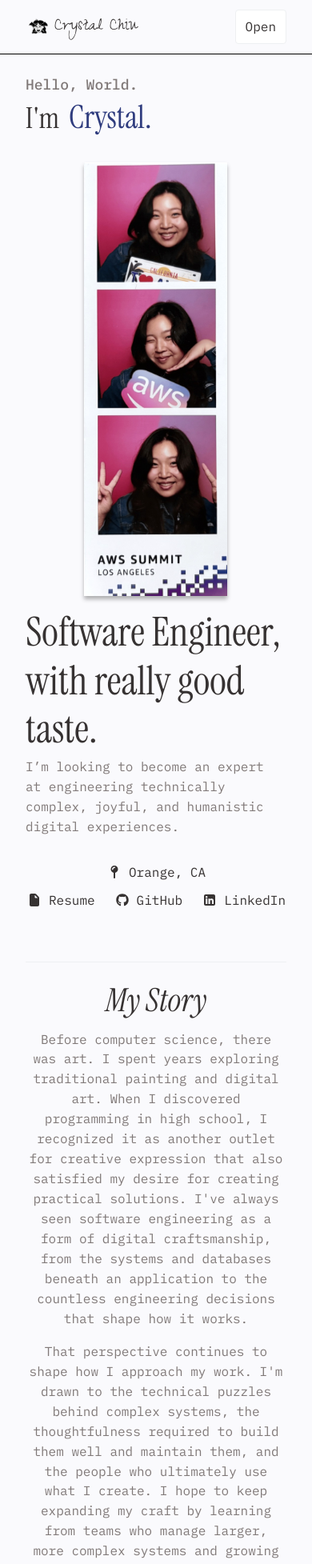
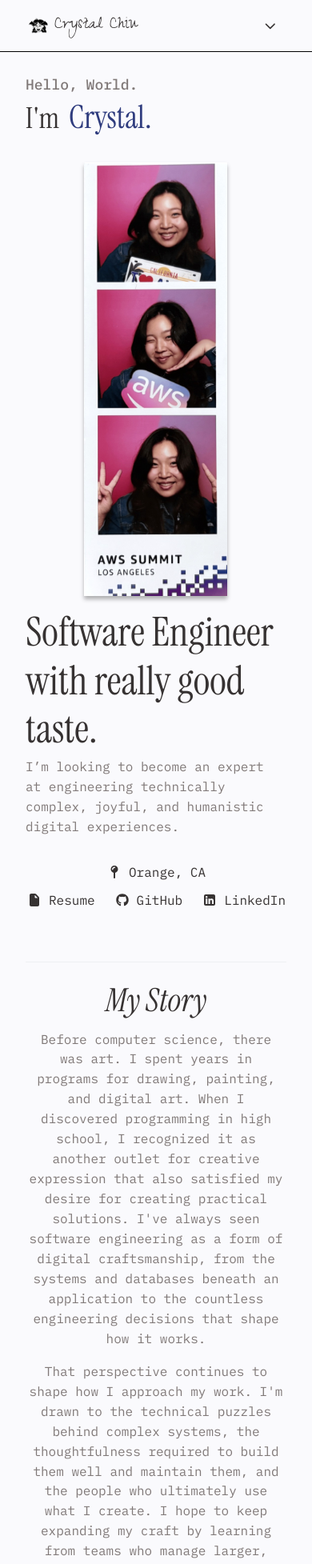
Before and after one commit to CrystalChiu/portfolio, a React (Vite) app: page / in a window 390 px wide. Shown: the top 1955 px of the page at 80% size. Built offline with nearby package versions, Linux system fonts and the light colour scheme.

Commit message:
scroll behavior bugfix, navbar toggle improvement

```diff
--- a/src/components/layout/Navbar.module.css
+++ b/src/components/layout/Navbar.module.css
@@ -84,13 +84,23 @@
 
 .menuToggle {
   display: none;
-  padding: var(--space-8) var(--space-12);
-  border: 1px solid var(--color-divider);
-  border-radius: 4px;
-  background: var(--color-surface);
+  align-items: center;
+  justify-content: center;
+  width: 40px;
+  height: 40px;
+  padding: 0;
   color: var(--color-text-primary);
-  font: inherit;
+  font-size: 14px;
   cursor: pointer;
+  transition: transform 180ms ease, color 160ms ease;
+}
+
+.menuToggle:hover {
+  color: var(--color-primary);
+}
+
+.menuToggleOpen {
+  transform: rotate(180deg);
 }
 
 @media (max-width: 720px) {
@@ -103,8 +113,6 @@
 
   .menuToggle {
     display: inline-flex;
-    align-items: center;
-    justify-content: center;
   }
 
   .links {
--- a/src/components/layout/Navbar.tsx
+++ b/src/components/layout/Navbar.tsx
@@ -4,6 +4,8 @@ import { useEffect, useState } from "react";
 import { Link, useLocation } from "react-router";
 import styles from "./Navbar.module.css";
 import SeasonalPortrait from "../accents/SeasonalPortrait";
+import { FontAwesomeIcon } from "@fortawesome/react-fontawesome";
+import { faChevronDown } from "@fortawesome/free-solid-svg-icons";
 
 const DESKTOP_NAVBAR_HEIGHT = 72;
 
@@ -18,7 +20,7 @@ const navItems = [
 export default function Navbar() {
     const [menuOpen, setMenuOpen] = useState(false);
     const [isPastHero, setIsPastHero] = useState(false);
-    const { pathname } = useLocation();
+    const { pathname, hash } = useLocation();
 
     useEffect(() => {
         function updateNavbarState() {
@@ -49,6 +51,18 @@ export default function Navbar() {
         setMenuOpen(false);
     }
 
+    function handleNavLinkClick(to: string) {
+        const targetHash = to.slice(to.indexOf("#"));
+
+        if (pathname === "/" && hash === targetHash) {
+            document
+                .getElementById(targetHash.replace("#", ""))
+                ?.scrollIntoView({ behavior: "smooth" });
+        }
+
+        closeMenu();
+    }
+
     return (
         <header
             className={`${styles.header} ${
@@ -69,13 +83,16 @@ export default function Navbar() {
                 </div>
 
                 <button
-                    className={styles.menuToggle}
+                    className={`${styles.menuToggle} ${
+                        menuOpen ? styles.menuToggleOpen : ""
+                    }`}
                     type="button"
-                    aria-label={menuOpen ? "Close menu" : "Open Menu"}
+                    aria-label={menuOpen ? "Close menu" : "Open menu"}
+                    aria-expanded={menuOpen}
                     aria-controls="primary-navigation"
                     onClick={() => setMenuOpen((open) => !open)}
                 >
-                    {menuOpen ? "Close" : "Open"}
+                    <FontAwesomeIcon icon={faChevronDown} aria-hidden="true" />
                 </button>
 
                 <ul
@@ -86,7 +103,10 @@ export default function Navbar() {
                 >
                     {navItems.map((item) => (
                         <li key={item.to}>
-                            <Link to={item.to} onClick={closeMenu}>
+                            <Link
+                                to={item.to}
+                                onClick={() => handleNavLinkClick(item.to)}
+                            >
                                 {item.label}
                             </Link>
                         </li>
--- a/src/components/sections/home/About/About.module.css
+++ b/src/components/sections/home/About/About.module.css
@@ -17,7 +17,7 @@
 
 .about__bio {
     display: inherit;
-    flex-direction: inherit;
+    flex-direction: column;
     gap: var(--space-12);
     margin: auto;
     text-align: center;
@@ -30,7 +30,8 @@
 
 .about__bio_content {
     display: inherit;
-    flex-direction: inherit;
+    flex-direction: column;
+    align-self: center;
     gap: var(--space-16);
     max-width: 85ch;
 }
--- a/src/components/sections/home/About/About.tsx
+++ b/src/components/sections/home/About/About.tsx
@@ -8,6 +8,12 @@ import { faChevronDown } from "@fortawesome/free-solid-svg-icons";
 
 
 export default function About() {
+    const scrollToContact = () => {
+        document
+            .getElementById("contact")
+            ?.scrollIntoView({ behavior: "smooth" });
+    };
+
     return (
         <section id="about" className={styles.content}>
             <Divider />
@@ -57,7 +63,11 @@ export default function About() {
                         <p>
                             Don't see exactly what you're looking for? I learn fast.
                         </p>
-                        <Link to="/#contact" className={styles["about__skills-contact"]}>
+                        <Link
+                            to="/#contact"
+                            className={styles["about__skills-contact"]}
+                            onClick={scrollToContact}
+                        >
                             <IconLabel
                                 icon={faChevronDown}
                                 label="Ask me more"
--- a/src/components/sections/home/Hero/Hero.tsx
+++ b/src/components/sections/home/Hero/Hero.tsx
@@ -73,7 +73,7 @@ export default function Hero() {
                     }}
                 >
                     <h1 className="text-display-1">
-                        Software Engineer, with really good taste.
+                        Software Engineer with really good taste.
                     </h1>
                     <p>
                         I’m looking to become an expert at engineering technically complex, joyful, and humanistic digital experiences.
--- a/src/content/about.ts
+++ b/src/content/about.ts
@@ -26,7 +26,7 @@ export const aboutContent: AboutContent = {
             institution: "University of California, Irvine",
         },
     ],
-    bio: "Before computer science, there was art. I spent years exploring traditional painting and digital art. When I discovered programming in high school, I recognized it as another outlet for creative expression that also satisfied my desire for creating practical solutions. I've always seen software engineering as a form of digital craftsmanship, from the systems and databases beneath an application to the countless engineering decisions that shape how it works. \n\nThat perspective continues to shape how I approach my work. I'm drawn to the technical puzzles behind complex systems, the thoughtfulness required to build them well and maintain them, and the people who ultimately use what I create. I hope to keep expanding my craft by learning from teams who manage larger, more complex systems and growing into an engineer who brings technical rigor, creativity, and user empathy to every project.",
+    bio: "Before computer science, there was art. I spent years in programs for drawing, painting, and digital art. When I discovered programming in high school, I recognized it as another outlet for creative expression that also satisfied my desire for creating practical solutions. I've always seen software engineering as a form of digital craftsmanship, from the systems and databases beneath an application to the countless engineering decisions that shape how it works. \n\nThat perspective continues to shape how I approach my work. I'm drawn to the technical puzzles behind complex systems, the thoughtfulness required to build them well and maintain them, and the people who ultimately use what I create. I hope to keep expanding my craft by learning from teams who manage larger, more complex systems and growing into an engineer who brings technical rigor, creativity, and user empathy to every project.",
     tldr: "Lorem ipsum dolor sit amet consectetur adipiscing elit. Quisque faucibus ex sapien vitae pellentesque sem placerat.",
     skillGroups: [
         {
```
Lines whose indentation alone changed are shown as unchanged.
